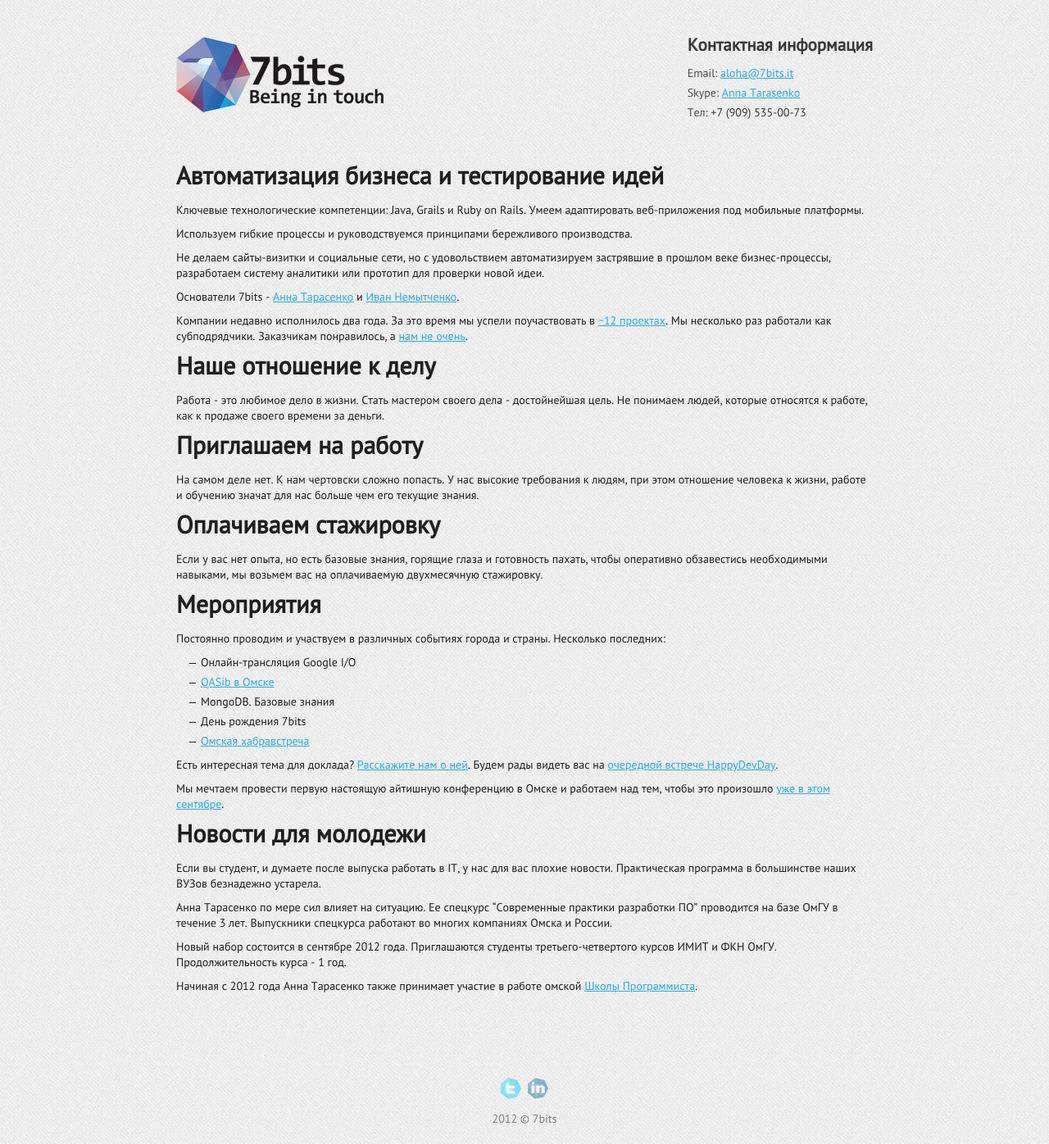
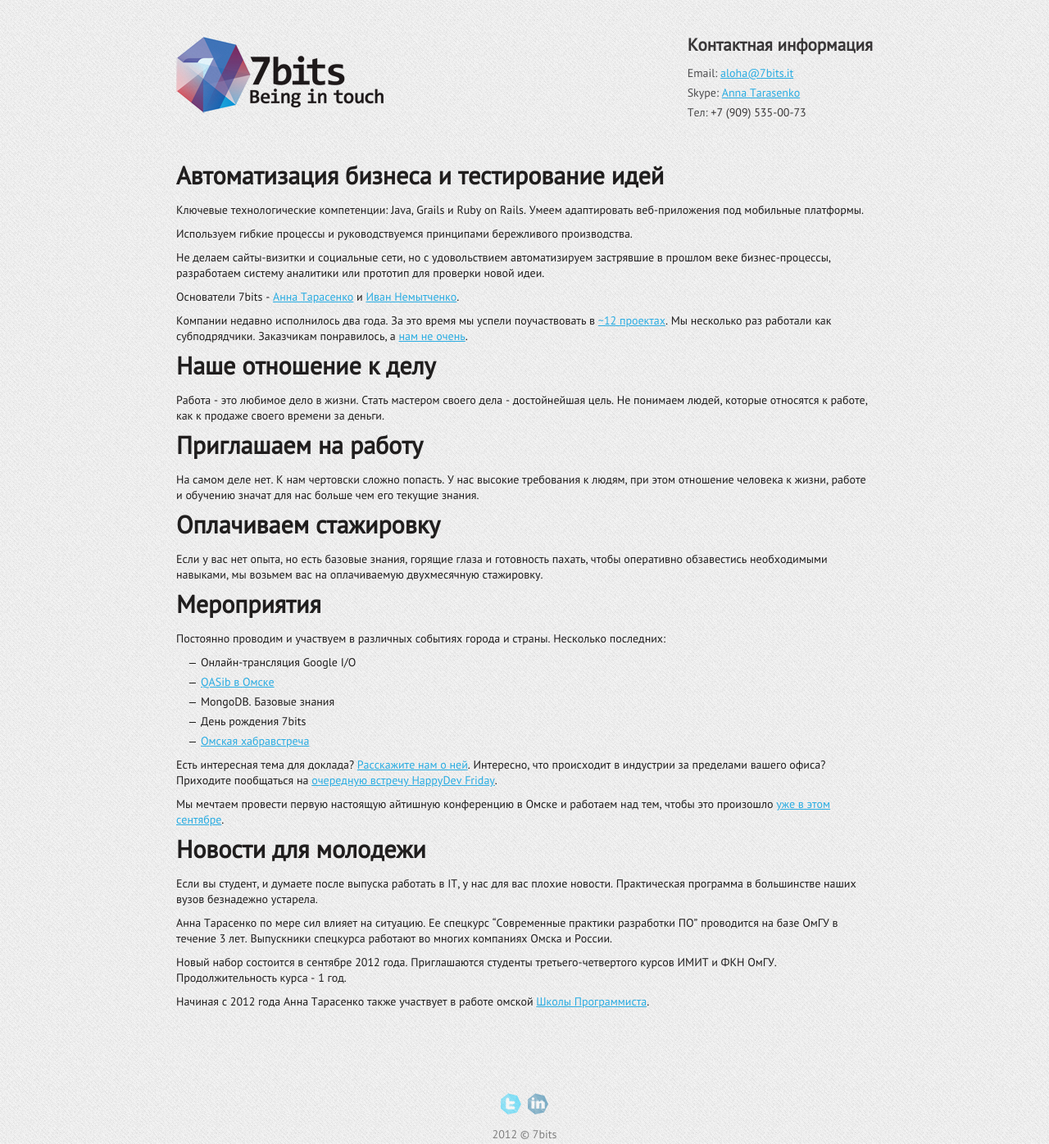
Before and after one commit to AnnieOmsk/7bits, a Jekyll site: the page built from index.md, in a window 1280 px wide. Shown: the whole page at 82% size. Built offline with Jekyll 4.4.1, drawn with Linux system fonts in a browser that asks for light colours; Markdown is read by kramdown in place of the engine named in the settings.

Commit message:
Updated index.md

```diff
--- a/index.md
+++ b/index.md
@@ -36,12 +36,12 @@ title: Компания
   * [Омская хабравстреча]()
 
 Есть интересная тема для доклада? [Расскажите нам о ней](→).
-Будем рады видеть вас на [очередной встрече HappyDevDay](→).
+Интересно, что происходит в индустрии за пределами вашего офиса? Приходите пообщаться на [очередную встречу HappyDev Friday](→).
 
 Мы мечтаем провести первую настоящую айтишную конференцию в Омске и работаем над тем, чтобы это произошло [уже в этом сентябре](→).
 
 #Новости для молодежи
-Если вы студент, и думаете после выпуска работать в IT, у нас для вас плохие новости. Практическая программа в большинстве наших ВУЗов безнадежно устарела.
+Если вы студент, и думаете после выпуска работать в IT, у нас для вас плохие новости. Практическая программа в большинстве наших вузов безнадежно устарела.
 
 Анна Тарасенко по мере сил влияет на ситуацию. Ее спецкурс "Современные&nbsp;практики&nbsp;разработки&nbsp;ПО" проводится на базе ОмГУ в течение 3 лет.
 Выпускники спецкурса работают во многих компаниях Омска и России.
@@ -50,5 +50,5 @@ title: Компания
 Приглашаются студенты третьего-четвертого курсов ИМИТ и ФКН ОмГУ.
 Продолжительность курса - 1 год.
 
-Начиная с 2012 года Анна Тарасенко также принимает участие в работе омской [Школы Программиста](http://progschool.ru).
+Начиная с 2012 года Анна Тарасенко также участвует в работе омской [Школы Программиста](http://progschool.ru).
 <!--Занятия для учащихся 7-8 классов проходят по воскресеньям с 14:00 до 16:00 в офисе компании.-->
```
